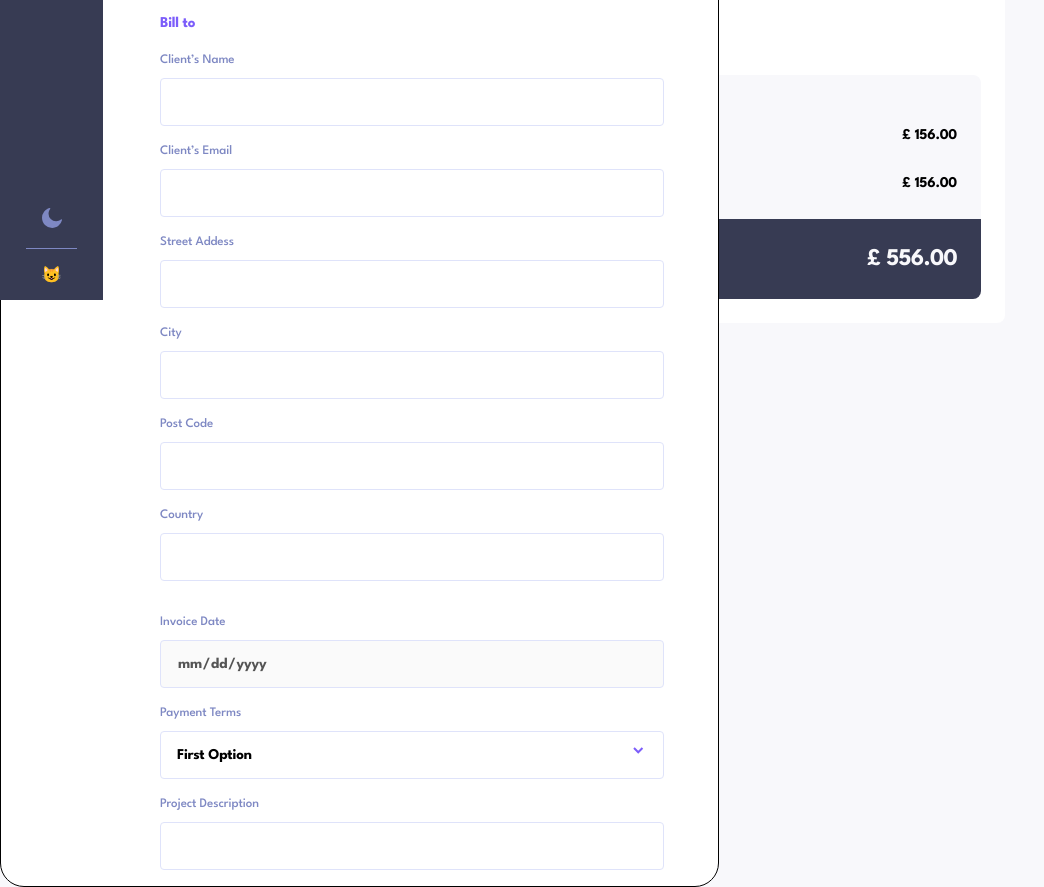
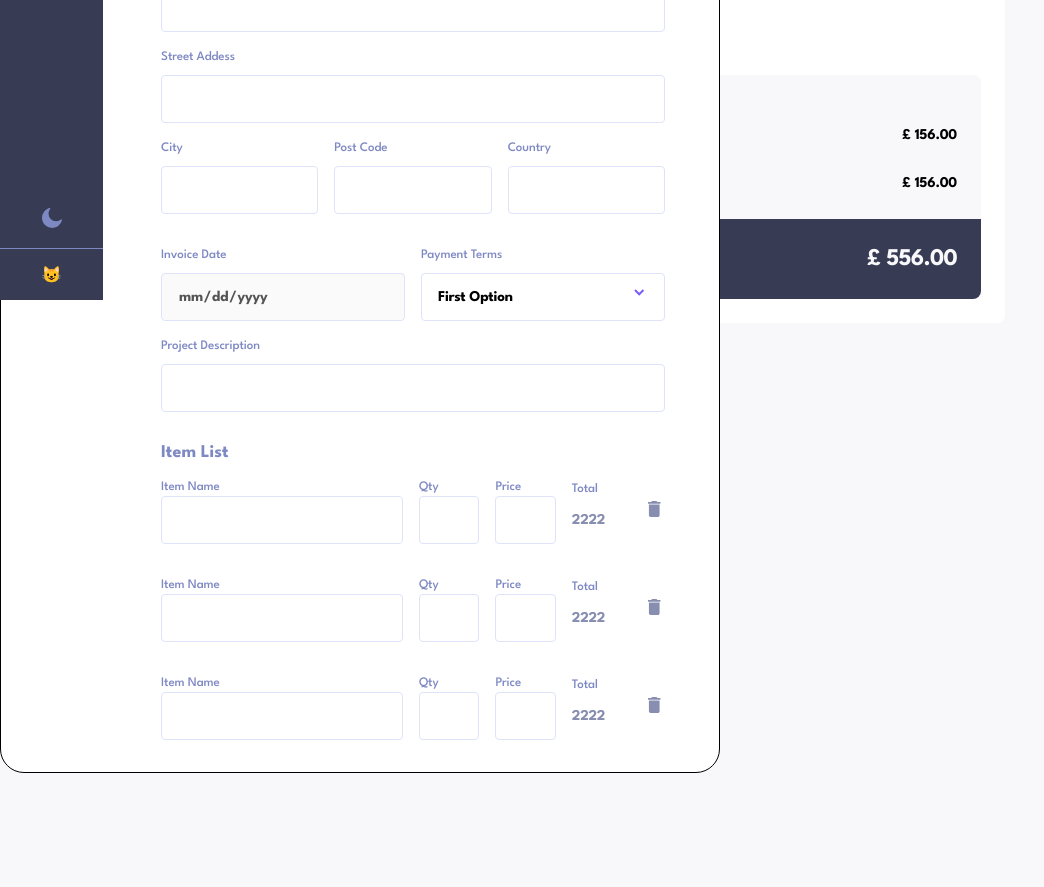
Before and after one commit to billybenntt/portfolio-project-6-invoice_app, a React (Vite) app: page / in a window 1280 px wide. Shown: the part 500-1387 px from the top of the page, without its empty margins (0-1044 px from the left). After the commit the page ends 1273 px from the top, so only its background shows below. Built offline with nearby package versions, Linux system fonts and the light colour scheme.

Commit message:
added item list and adjusted form cols

```diff
--- a/src/components/InvoiceForm.tsx
+++ b/src/components/InvoiceForm.tsx
@@ -2,18 +2,17 @@ import FormRow from "./subcomponents/FormRow.tsx";
 import IconArrowLeft from '../assets/icon-arrow-left.svg'
 import FormRowDate from "./subcomponents/FormRowDate.tsx";
 import FormRowSelect from "./subcomponents/FormRowSelect.tsx";
-
+import FormListItem from "./subcomponents/FormListItem.tsx";
 
 function InvoiceForm() {
 
 
     const showBar = "show"
 
+
     return (
         <div className={`invoice-form ${showBar}`}>
             <div className="invoice-form-center">
-
-
                 <div className="invoice-form-return" onClick={() => console.log("back")}>
                     <span>
                         <img src={IconArrowLeft} alt="icon-back"/>
@@ -21,57 +20,49 @@ function InvoiceForm() {
                     <h4>Go back</h4>
                 </div>
 
-
                 <h3>Bill From</h3>
                 {/*BILL FROM*/}
                 <div className="invoice-form__from">
-                    <div>
-                        <FormRow label="Street Addess"/>
-                    </div>
-                    <div>
+                    <FormRow label="Street Addess"/>
+
+                    <div className="invoice-group">
                         <FormRow label="City"/>
                         <FormRow label="Post Code"/>
-                    </div>
-                    <div>
                         <FormRow label="Country"/>
                     </div>
                 </div>
 
                 {/*BILL TO*/}
-
                 <h3>Bill to</h3>
-
                 <div className="invoice-form__to">
-                    <div>
-                        <FormRow label="Client’s Name"/>
-                    </div>
-                    <div>
-                        <FormRow label="Client’s Email"/>
-                    </div>
-                    <div>
-                        <FormRow label="Street Addess"/>
-                    </div>
-                    <div>
+                    <FormRow label="Client’s Name"/>
+                    <FormRow label="Client’s Email"/>
+                    <FormRow label="Street Addess"/>
+                    <div className="invoice-group">
                         <FormRow label="City"/>
                         <FormRow label="Post Code"/>
-                    </div>
-                    <div>
                         <FormRow label="Country"/>
                     </div>
                 </div>
 
                 {/*BILL DATE*/}
-
                 <div>
-                    <div>
+                    <div className="invoice-group">
                         <FormRowDate label="Invoice Date"/>
-                    </div>
-                    <div>
                         <FormRowSelect label="Payment Terms"/>
                     </div>
                     <div>
                         <FormRow label="Project Description"/>
                     </div>
+                </div>
+
+                {/*ITEM LIST*/}
+                <h4 className="text-lg-alt text-light-1">Item List</h4>
+
+                <div>
+                    <FormListItem/>
+                    <FormListItem/>
+                    <FormListItem/>
                 </div>
 
 
--- a/src/components/Navbar.tsx
+++ b/src/components/Navbar.tsx
@@ -12,7 +12,7 @@ function Navbar() {
                 <div className="logo" onClick={()=> console.log("logo")}>
                     <div className="logo-center">
                            <span className="logo-img">
-                        <img src={pageLogo} alt="page-logo"/>
+                           <img src={pageLogo} alt="page-logo" className="logo-icon"/>
                          </span>
                     </div>
                 </div>
--- /dev/null
+++ b/src/components/subcomponents/FormListItem.tsx
@@ -0,0 +1,39 @@
+import IconDelete from '../../assets/icon-delete.svg'
+
+
+function FormListItem() {
+
+    return (
+        <div className="form__list-item">
+
+            <div>
+                <label htmlFor="" className="form__label">Item Name</label>
+                <input type="text" className="form__input"/>
+            </div>
+
+            <div className="form__list-item-group">
+                <div>
+                    <label htmlFor="" className="form__label">Qty</label>
+                    <input type="text" className="form__input"/>
+                </div>
+                <div>
+                    <label htmlFor="" className="form__label">Price</label>
+                    <input type="text" className="form__input"/>
+                </div>
+
+                <div>
+                    <label htmlFor="" className="form__label">Total</label>
+                    <div className="item__total">2222</div>
+                </div>
+
+                <div>
+                    <span>
+                        <img src={IconDelete} alt=""/>
+                    </span>
+                </div>
+            </div>
+        </div>
+    )
+}
+
+export default FormListItem
--- a/src/styles/output.css
+++ b/src/styles/output.css
@@ -28,15 +28,16 @@ img {
   height: auto;
 }
 
+.form__label {
+  color: #7E88C3;
+}
+
 .form__row {
   width: 100%;
   margin-bottom: 1rem;
   display: flex;
   row-gap: 0.563rem;
   flex-direction: column;
-}
-.form__row .form__label {
-  color: #7E88C3;
 }
 .form__row .form__input {
   outline: none;
@@ -112,6 +113,52 @@ img {
   color: #7C5DFA;
 }
 
+.form__list-item {
+  width: 100%;
+  display: flex;
+  flex-wrap: wrap;
+  row-gap: 0.8rem;
+  padding-bottom: 3rem;
+  align-items: center;
+}
+.form__list-item div {
+  flex: 0 0 100%;
+}
+.form__list-item .form__list-item-group {
+  display: flex;
+  align-items: center;
+  justify-content: space-between;
+  column-gap: 1rem;
+}
+.form__list-item .form__list-item-group div {
+  flex: 0 0 25%;
+}
+.form__list-item .item__total {
+  color: #888EB0;
+  padding: 0.625rem 0;
+}
+.form__list-item .form__input {
+  outline: none;
+  font-family: inherit;
+  width: 100%;
+  height: 48px;
+  border: 1px solid #DFE3FA;
+  border-radius: 4px;
+  padding: 1rem;
+}
+.form__list-item .form__input:focus {
+  border: 1px solid #9277FF;
+}
+
+@media only screen and (min-width: 768px) {
+  .form__list-item {
+    gap: 1rem;
+    padding-bottom: 2rem;
+  }
+  .form__list-item div {
+    flex: 0 0 48%;
+  }
+}
 .btn {
   height: 3rem;
   display: flex;
@@ -207,7 +254,7 @@ img {
   letter-spacing: -0.75px;
 }
 
-.text-lg, .invoice-form .invoice-form-center h3, .invoice-card .invoice-card-center h4, .invoice-list .invoice-list__empty p, .invoice-list .invoice-list-center .invoice-list__container .invoice-list__item .item__group h4, .invoice-list .invoice-list-center .invoice-list__header .invoice-list__control .control__filter h3, .form__row .form__input, .form__row-select .form__input {
+.text-lg, .invoice-form .invoice-form-center h3, .invoice-card .invoice-card-center h4, .invoice-list .invoice-list__empty p, .invoice-list .invoice-list-center .invoice-list__container .invoice-list__item .item__group h4, .invoice-list .invoice-list-center .invoice-list__header .invoice-list__control .control__filter h3, .form__row .form__input, .form__row-select .form__input, .form__list-item .item__total, .form__list-item .form__input {
   font-weight: 700;
   font-size: 0.938rem;
   letter-spacing: -0.25px;
@@ -215,13 +262,12 @@ img {
 }
 
 .text-lg-alt {
-  font-weight: 700;
-  font-size: 0.938rem;
-  letter-spacing: -0.25px;
-  line-height: 0.938rem;
+  font-size: 18px;
+  font-weight: bold;
+  line-height: 1.125rem;
 }
 
-.text-base, .invoice-card .invoice-card__body .total p, .invoice-card .invoice-card-center p, .invoice-list .invoice-list-center .invoice-list__container .invoice-list__item .item__group p, .invoice-list .invoice-list-center .invoice-list__header .invoice-list__title p, .form__row .form__label, .form__row-select .form__label {
+.text-base, .invoice-card .invoice-card__body .total p, .invoice-card .invoice-card-center p, .invoice-list .invoice-list-center .invoice-list__container .invoice-list__item .item__group p, .invoice-list .invoice-list-center .invoice-list__header .invoice-list__title p, .form__label, .form__row-select .form__label {
   font-weight: 400;
   font-size: 0.813rem;
   line-height: 1.125rem;
@@ -366,6 +412,14 @@ body {
   overflow: hidden;
   border-start-start-radius: 24px;
   border-end-end-radius: 24px;
+}
+.navbar .logo-icon:hover {
+  transition: 500ms all linear;
+  transform: rotate(90deg);
+}
+.navbar .logo-icon:not(:hover) {
+  transition: 300ms all linear;
+  transform: rotate(0deg);
 }
 .navbar .theme {
   padding: 1rem;
@@ -546,9 +600,19 @@ body {
   display: flex;
   flex-direction: column;
   row-gap: 1rem;
+  flex-wrap: wrap;
 }
 .invoice-form .invoice-form-center h3 {
   color: #7C5DFA;
+}
+.invoice-form .invoice-form-center .invoice-group {
+  display: flex;
+  flex-wrap: wrap;
+  column-gap: 1rem;
+  justify-content: space-between;
+}
+.invoice-form .invoice-form-center .invoice-group div {
+  flex: 1 0 40%;
 }
 .invoice-form .invoice-form-return {
   display: flex;
@@ -588,6 +652,12 @@ body {
     width: 504px;
     position: relative;
   }
+  .invoice-form .invoice-form-center .invoice-group {
+    display: flex;
+  }
+  .invoice-form .invoice-form-center .invoice-group div {
+    flex: 1 0 30%;
+  }
 }
 @media only screen and (min-width: 1024px) {
   .navbar .navbar-center {
@@ -611,6 +681,9 @@ body {
     flex-direction: column;
   }
   .navbar .navbar-center .navbar__control .avatar {
+    width: 100%;
+    display: flex;
+    justify-content: center;
     border-top: 1px solid #7E88C3;
   }
   .invoice-list .invoice-list-center {
@@ -630,10 +703,10 @@ body {
     width: 730px;
   }
   .invoice-form {
-    width: 719px;
+    width: 45rem;
     border-radius: 24px;
-    padding-left: 159px;
-    padding-right: 56px;
-    padding-top: 59px;
+    padding-left: 10rem;
+    padding-right: 3.5rem;
+    padding-top: 3.5rem;
   }
 }
--- a/src/styles/scss/_layout.scss
+++ b/src/styles/scss/_layout.scss
@@ -78,6 +78,19 @@ body {
 
 
   }
+
+  // GO
+  .logo-icon:hover {
+    transition: 500ms all linear;
+    transform: rotate(90deg);
+  }
+
+  // RETURN
+  .logo-icon:not(:hover) {
+    transition: 300ms all linear;
+    transform: rotate(0deg);
+  }
+
 
   .theme {
     padding: 1rem;
@@ -346,10 +359,23 @@ body {
     display: flex;
     flex-direction: column;
     row-gap: 1rem;
+    flex-wrap: wrap;
 
     h3 {
       @extend .text-lg;
       color: $primary-200;
+    }
+
+
+    .invoice-group {
+      display: flex;
+      flex-wrap: wrap;
+      column-gap: 1rem;
+      justify-content: space-between;
+
+      div {
+        flex: 1 0 40%;
+      }
     }
 
   }
@@ -413,8 +439,15 @@ body {
     .invoice-form-center {
       width: 504px;
       position: relative;
+
+      .invoice-group {
+        display: flex;
+
+        div {
+          flex: 1 0 30%;
+        }
+      }
     }
-
 
   }
 
@@ -441,13 +474,15 @@ body {
         .logo-img {
           transform: scale(1.5);
         }
-
       }
 
       .navbar__control {
         flex-direction: column;
 
         .avatar {
+          width: 100%;
+          display: flex;
+          justify-content: center;
           border-top: 1px solid $accent-light-400;
         }
       }
@@ -481,11 +516,12 @@ body {
   }
 
   .invoice-form {
-    width: 719px;
+    width: 45rem;
     border-radius: $rounded-xl;
-    padding-left: 159px;
-    padding-right: 56px;
-    padding-top: 59px;
+    padding-left: 10rem;
+    padding-right: 3.5rem;
+    padding-top: 3.5rem;
+
   }
 
 
--- a/src/styles/scss/_reset.scss
+++ b/src/styles/scss/_reset.scss
@@ -7,6 +7,8 @@
   margin: 0;
   box-sizing: border-box;
 }
+
+
 
 h1, h2, h3, h4, h5, h6 {
   font-size: inherit;
--- a/src/styles/scss/_utilities.scss
+++ b/src/styles/scss/_utilities.scss
@@ -20,8 +20,9 @@
 }
 
 .text-lg-alt {
-  @include text-lg;
-  line-height: map-get($line-height, "1");
+  font-size: 18px;
+  font-weight: bold;
+  line-height: map-get($line-height, "2");
 }
 
 .text-base {
--- a/src/styles/scss/controls/_forms.scss
+++ b/src/styles/scss/controls/_forms.scss
@@ -1,6 +1,12 @@
 @import "../setup/variables";
 
 // FORMS
+
+.form__label {
+  color: $accent-light-400;
+  @extend .text-base
+}
+
 
 .form__row {
   width: 100%;
@@ -9,10 +15,6 @@
   row-gap: 0.563rem;
   flex-direction: column;
 
-  .form__label {
-    color: $accent-light-400;
-    @extend .text-base
-  }
 
   .form__input {
     @extend .text-lg;
@@ -59,17 +61,16 @@
     }
   }
 
-  .form__input-icon{
+  .form__input-icon {
     position: absolute;
     top: 52%;
     right: 20px;
   }
 
-  .form__input-icon:hover{
+  .form__input-icon:hover {
     transition: 200ms all linear;
     transform: rotate(-90deg);
   }
-
 
 
   .form__select {
@@ -111,3 +112,70 @@
 
 
 }
+
+
+.form__list-item {
+  width: 100%;
+  display: flex;
+  flex-wrap: wrap;
+  row-gap: 0.8rem;
+  padding-bottom: 3rem;
+  align-items: center;
+
+
+  div {
+    flex: 0 0 100%;
+  }
+
+  .form__list-item-group {
+    display: flex;
+    align-items: center;
+    justify-content: space-between;
+    column-gap: 1rem;
+
+    div {
+      flex: 0 0 25%;
+    }
+
+  }
+
+  .item__total {
+    @extend .text-lg;
+    color: $accent-light-300;
+    padding: 0.625rem 0;
+
+  }
+
+
+  .form__input {
+    @extend .text-lg;
+    outline: none;
+    font-family: inherit;
+    width: 100%;
+    height: 48px;
+    border: 1px solid $accent-light-200;
+    border-radius: $rounded-sm;
+    padding: 1rem;
+
+    &:focus {
+      border: 1px solid $primary-100;
+    }
+  }
+
+
+}
+
+@media only screen and (min-width: map-get($breakpoints, "md")) {
+
+  .form__list-item {
+    gap: 1rem;
+    padding-bottom: 2rem;
+
+    div {
+      flex: 0 0 48%;
+    }
+
+
+  }
+
+}
```
Also changed, not shown: src/pages/EmptyPage.tsx (+5 -8 lines), src/assets/icon-delete.svg (added).
